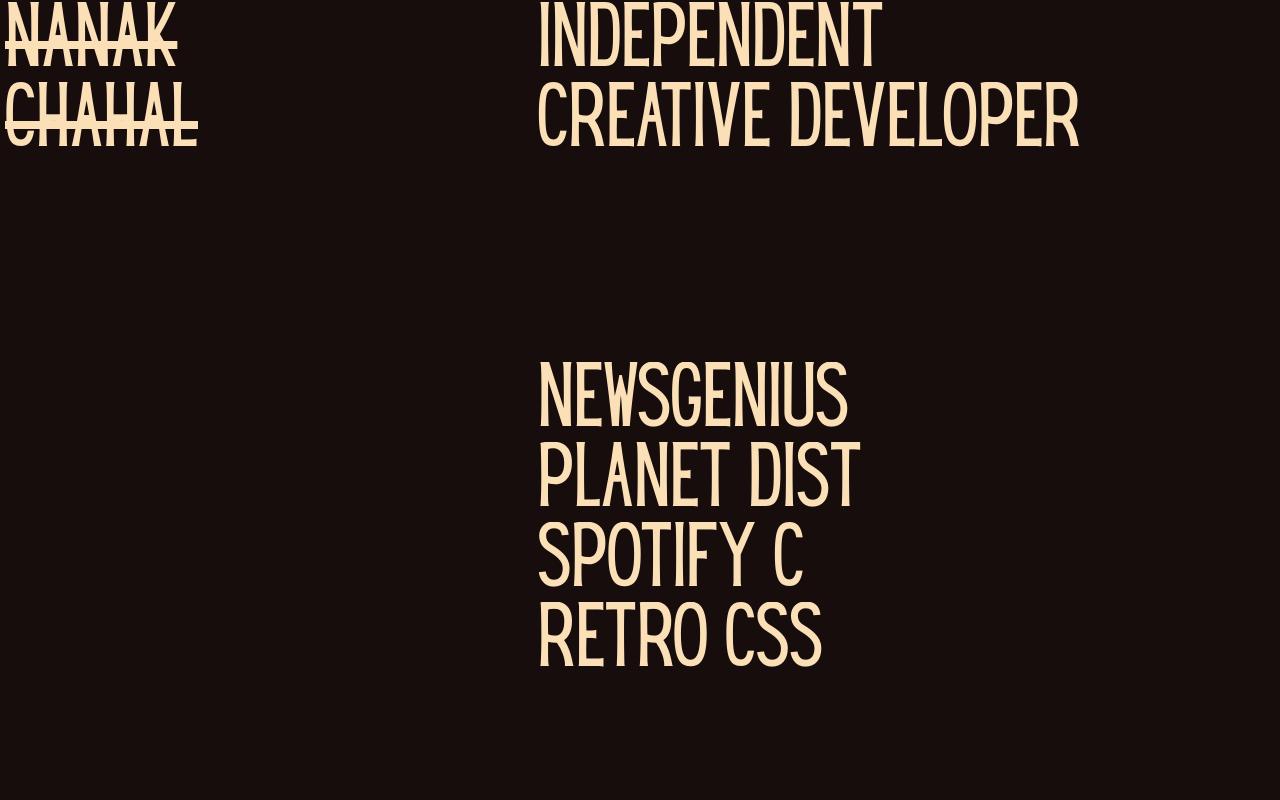
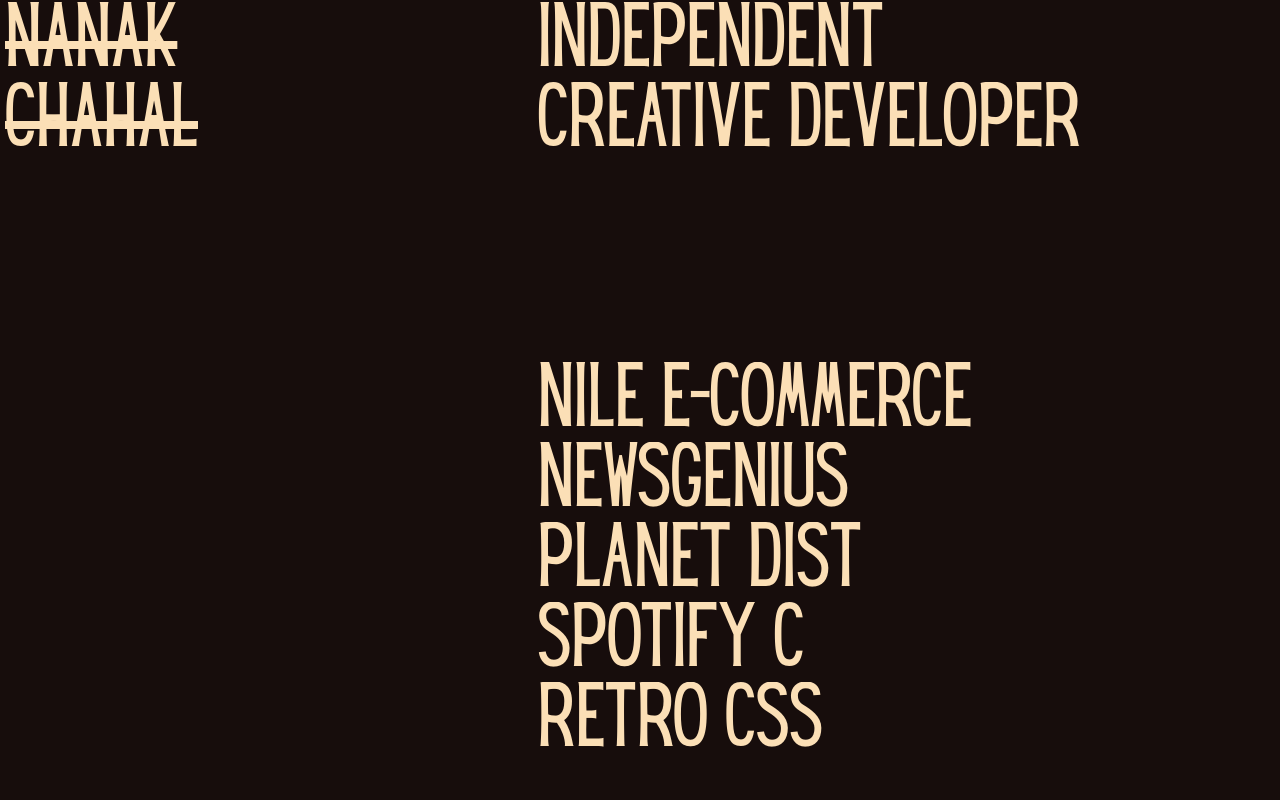
Before and after one commit to piroBeastie/folio25, a React (Vite) app: page / in a window 1280 px wide. Shown: the top 800 px of the page. Built offline with nearby package versions, Linux system fonts and the light colour scheme.

Commit message:
Updated projects data

```diff
--- a/src/components/projectsData.js
+++ b/src/components/projectsData.js
@@ -1,24 +1,30 @@
 const projectsData=[
     {
         key:1,
+        name:"Nile E-commerce",
+        link:"https://nile-theta.vercel.app",
+        year:2026,
+    },
+    {
+        key:2,
         name:"NewsGenius",
         link:"https://newgenius-frontend.vercel.app/",
         year:2025,
     },
     {
-        key:2,
+        key:3,
         name:"Planet Dist",
         link:"https://pirobeastie.github.io/Planet-Distance/",
         year:2024,
     },
     {
-        key:3,
+        key:4,
         name:"Spotify C",
         link:"https://boisterous-mermaid-5baa81.netlify.app/",
         year:2025,
     },
     {
-        key:4,
+        key:5,
         name:"Retro CSS",
         link:"https://pirobeastie.github.io/Job_Tracker_CSS-OG/",
         year:2024,
```
